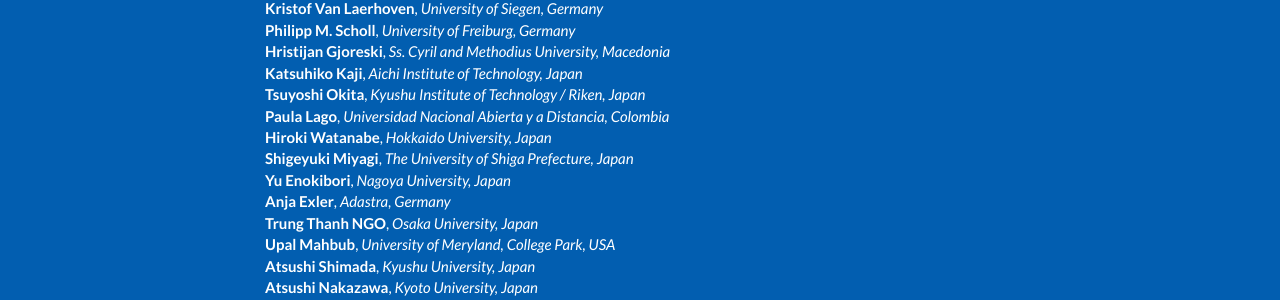
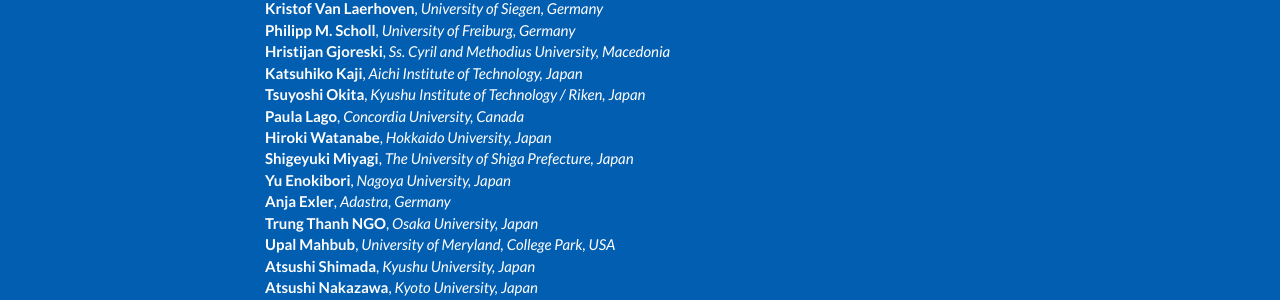
Before and after one commit to abc-research/abc-research.github.io, a Jekyll site: the page built from index.html, in a window 1280 px wide and 900 px high, scrolled down 4513 px. Shown: the part 153-453 px from the top of the window. Built offline with Jekyll 4.4.1, drawn with Linux system fonts in a browser that asks for light colours.

Commit message:
Update _config.yml

```diff
--- a/_config.yml
+++ b/_config.yml
@@ -283,7 +283,7 @@ committee:
       - name: Tsuyoshi Okita
         affil: Kyushu Institute of Technology / Riken, Japan
       - name: Paula Lago
-        affil: Universidad Nacional Abierta y a Distancia, Colombia
+        affil: Concordia University, Canada
       - name: Hiroki Watanabe
         affil: Hokkaido University, Japan
 #      - name: Pascal Hirmer
```
